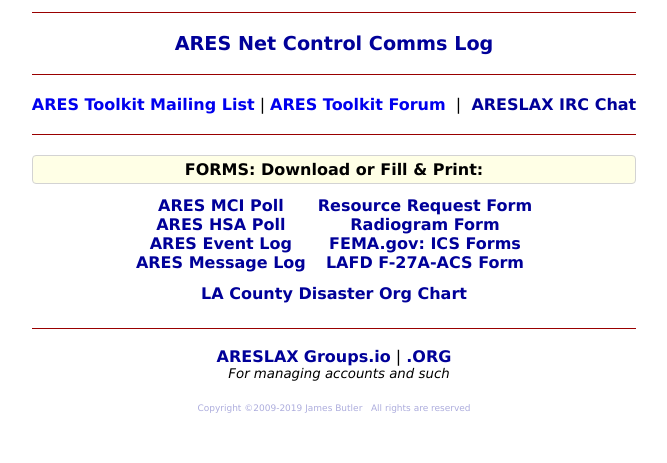
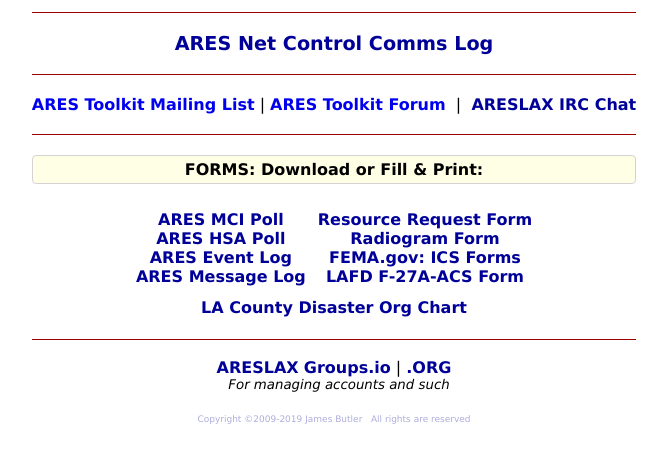
Before and after one commit to areslax/comms-log-toolkit, a PHP site: page /frontpage.php in a window 1280 px wide, after a click that opens the changed part. Shown: the part 133-596 px from the top of the page, without its empty margins (306-973 px from the left). Run offline with PHP 8.4, Linux system fonts and the light colour scheme.

Commit message:
tweaking frontpage positioning

```diff
--- a/frontpage.php
+++ b/frontpage.php
@@ -70,14 +70,14 @@ if (!empty($_GET['admin'])) {
 ?>
 <?=$checkin?><a href="ARES_Comms_Log.php<?=$isadmin?>" target="_blank" class="colhead"><big>ARES Net Control Comms Log</big></a><br><br>
 <!--/p-->
-<p style="border-top:solid 1px #900;margin-top:0px;margin-bottom:0px;padding-top:20px;">
+<div style="border-top:solid 1px #900;margin:0;padding-top:20px;">
 <?php
 #}
 ?>
 <a href="https://www.freelists.org/list/arestoolkit" target="_blank">ARES Toolkit Mailing List</a> | <a href="forum/index.php" target="_blank">ARES Toolkit Forum</a> &nbsp;|&nbsp; <a href="javascript:popIRC()" class="colhead">ARESLAX IRC Chat</a>
 <div style="border-top:solid 1px #900;margin:20px 0 0 0;padding-top:20px;">
-<div onclick="javascript:divVis('forms')" style="cursor:pointer;font-weight:bold;margin:0 0 6px 0;padding:4px;border:solid 1px lightgrey;border-radius:4px;background-color:rgb(255,255,230);">FORMS: Download or Fill &amp; Print:</div>
-<div id="forms" style="display:none;margin:0">
+<div onclick="javascript:divVis('forms')" style="cursor:pointer;font-weight:bold;margin:0 0 20px 0;padding:4px;border:solid 1px lightgrey;border-radius:4px;background-color:rgb(255,255,230);">FORMS: Download or Fill &amp; Print:</div>
+<div id="forms" style="display:none;margin:0 0 16px 0;">
 <table border=0 cellpadding=6 cellspacing=0>
 <tr valign=top><td align=center>
 <a href="files/20190703_Amateur_Radio_MCI_Poll_Form_2011_form.pdf" class="colhead">ARES MCI Poll</a><br>
@@ -95,7 +95,7 @@ if (!empty($_GET['admin'])) {
 </div>
 </div>
 
-<br></td></tr>
+</td></tr>
 </table>
 
 <table border=0 cellpadding=6 cellspacing=0 style="margin-top:12px">
```
